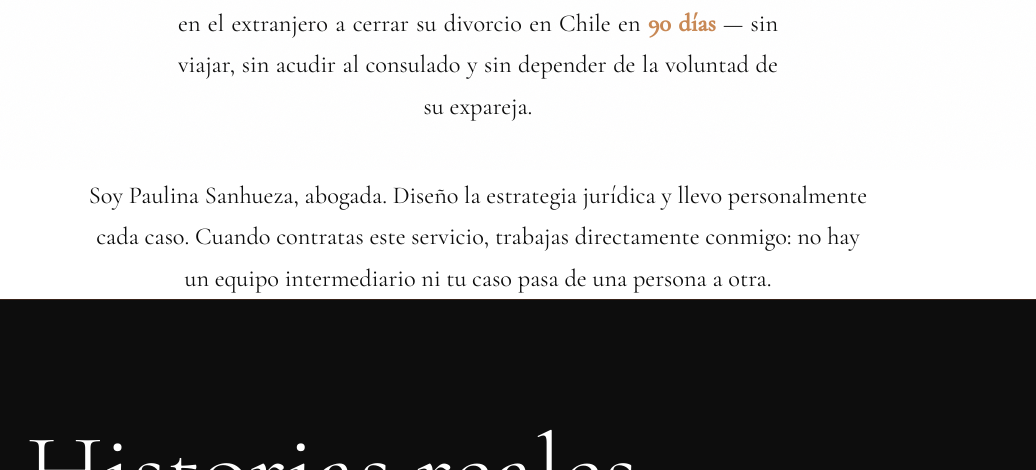
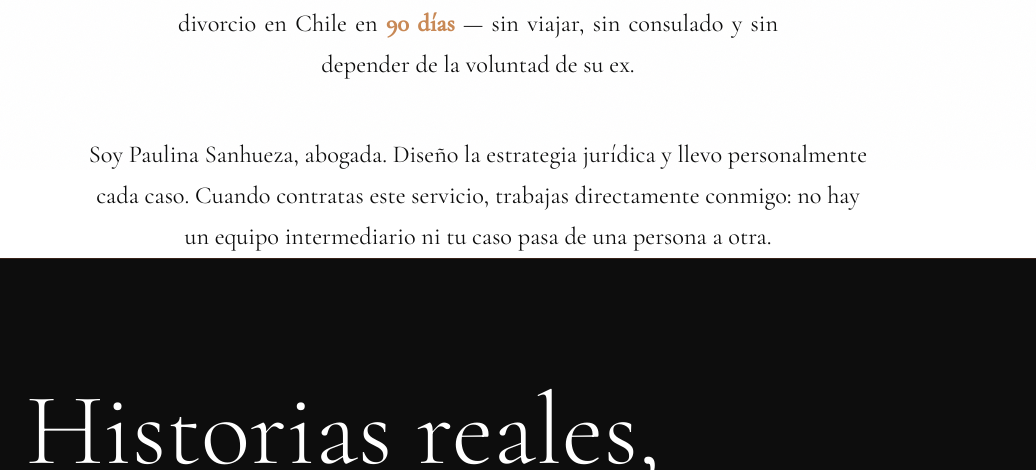
Before and after one commit to psanhuezacortes-blip/funnel, a plain HTML site: page index.html in a window 1280 px wide. Shown: the part 630-1100 px from the top of the page, without its empty margins (162-1198 px from the left). Drawn offline with nearby package versions, Linux system fonts and the light colour scheme.

Commit message:
Actualizar descripción de El Salto Internacional

```diff
--- a/index.html
+++ b/index.html
@@ -786,8 +786,7 @@ src="https://www.facebook.com/tr?id=2739206456473065&ev=PageView&noscript=1"
       Suena contradictorio. No lo es.
     </p>
     <p class="hero-subdeck">
-      Se llama <strong>El Salto Internacional</strong>: es la metodología jurídica que desarrollé y que he aplicado para ayudar a más de <strong>300 chilenos</strong> en el extranjero a cerrar su divorcio en Chile en <strong>90 días</strong> — sin viajar, sin acudir al consulado y sin depender de la voluntad de su expareja.
-    </p>
+      Se llama <strong>El Salto Internacional</strong>: es la ruta directa que ha permitido a más de <strong>300 chilenos</strong> en el extranjero cerrar su divorcio en Chile en <strong>90 días</strong> — sin viajar, sin consulado y sin depender de la voluntad de su ex.</p>
     <p class="hero-deck" style="max-width:780px;margin:22px auto 0;">Soy Paulina Sanhueza, abogada. Diseño la estrategia jurídica y llevo personalmente cada caso. Cuando contratas este servicio, trabajas directamente conmigo: no hay un equipo intermediario ni tu caso pasa de una persona a otra.</p>
   </div>
 </section>
```
